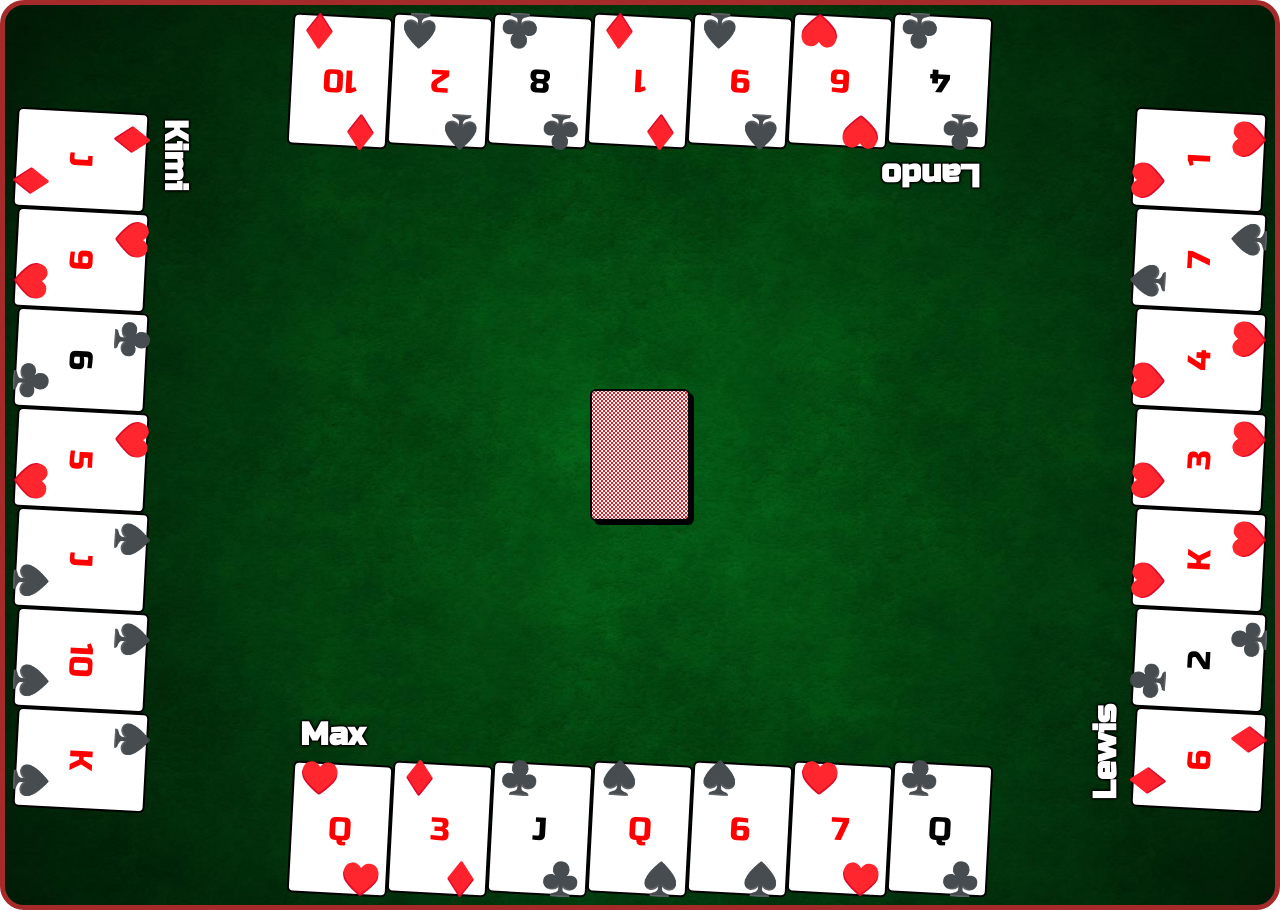
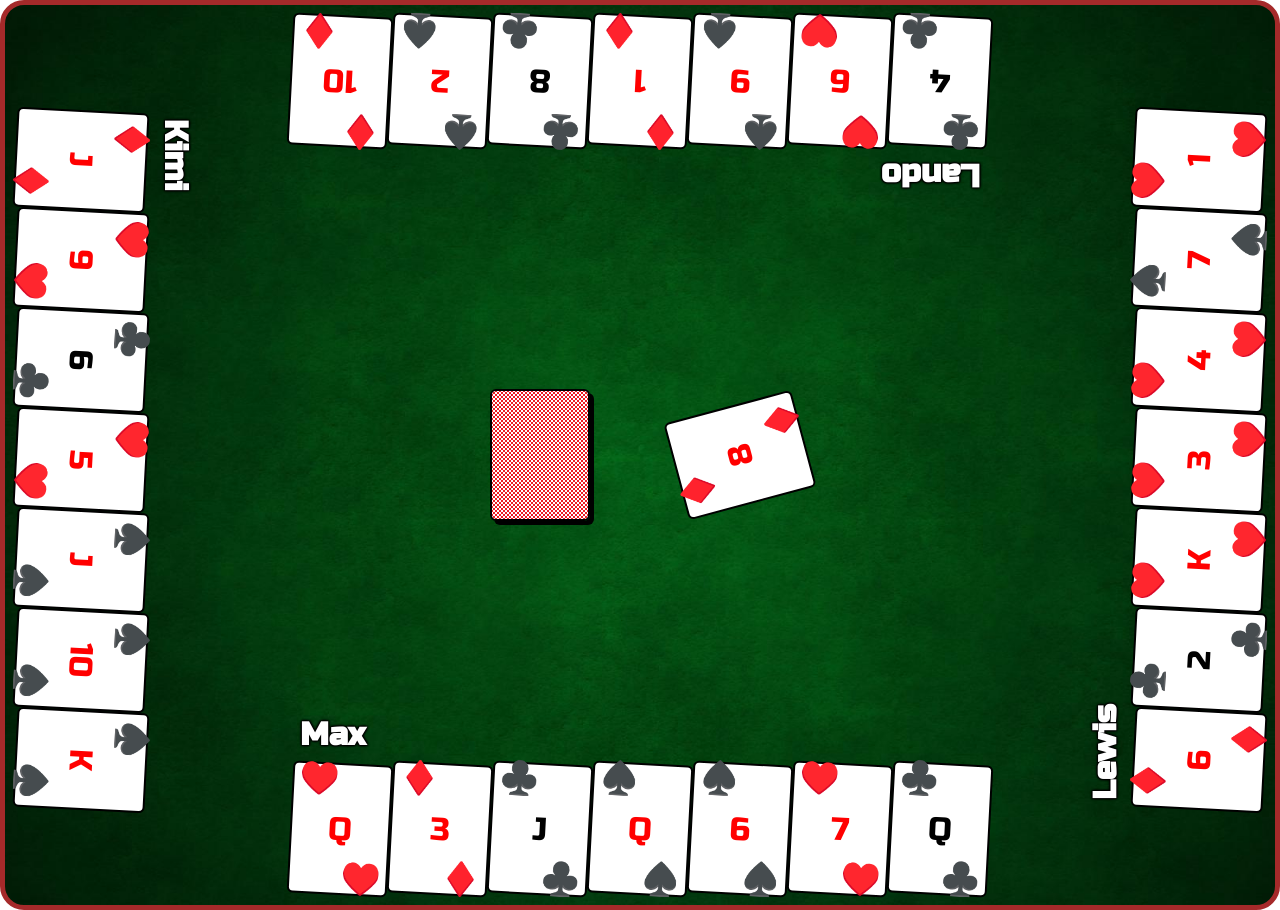
Before and after one commit to AlexanderReen/mau-mau, a React (Create React App) app: page /game in a window 1280 px wide. Built offline with nearby package versions, Linux system fonts and the light colour scheme.

Commit message:
add init draw card

```diff
--- a/src/components/Board/Board.scss
+++ b/src/components/Board/Board.scss
@@ -19,8 +19,6 @@
         &--north {
             transform: rotate(180deg);
             top: 10px;
-            left:50%;
-            margin-left:-350px;
         }
 
         &--west {
@@ -32,8 +30,6 @@
 
         &--south {
             bottom: 10px;
-            left:50%;
-            margin-left:-350px;
         }
 
         &--east {
@@ -52,9 +48,11 @@
 
     .stock-pile {
         position: relative;
+        right: 100px
     }
 
     .discard-pile {
         position: relative;
+        bottom: 66px;
     }
 }
--- a/src/components/DiscardPile/DiscardPile.scss
+++ b/src/components/DiscardPile/DiscardPile.scss
@@ -1,7 +1,14 @@
+@mixin rotate {
+    @for $i from 1 through 52 {
+        &:nth-child(#{$i}) {
+            transform: rotate(random(360) + deg);
+        }
+    }
+}
+
 .discard-pile {
-
     .card {
-       position: absolute;
+        position: absolute;
+        @include rotate();
     }
-
 }
--- a/src/store/reducers/game-reducer.ts
+++ b/src/store/reducers/game-reducer.ts
@@ -37,13 +37,11 @@ const gameSlice = createSlice({
         state.player2Hand = dealedCards.pile2;
         state.player3Hand = dealedCards.pile3;
         state.player4Hand = dealedCards.pile4;
-        state.stockPile = dealedCards.stockPile;
+        state.discardPile = state.discardPile.concat(dealedCards.stockPile[0]);
+        state.stockPile = removeCard(dealedCards.stockPile[0], dealedCards.stockPile)
       },
       endGame(state) {
         Object.assign(state, initialState)
-      },
-      playerPlays(state, action: PayloadAction<number>) {
-
       },
       playCard(state, action: PayloadAction<any>) {
         state.discardPile = state.discardPile.concat(action.payload.card)
@@ -61,6 +59,8 @@ const gameSlice = createSlice({
             state.player4Hand = removeCard(action.payload.card, state.player4Hand)
             break;
         }
+      },
+      playerPlays(state, action: PayloadAction<number>) {
 
       },
       playerPlayed(state, action: PayloadAction<number>) {
```
